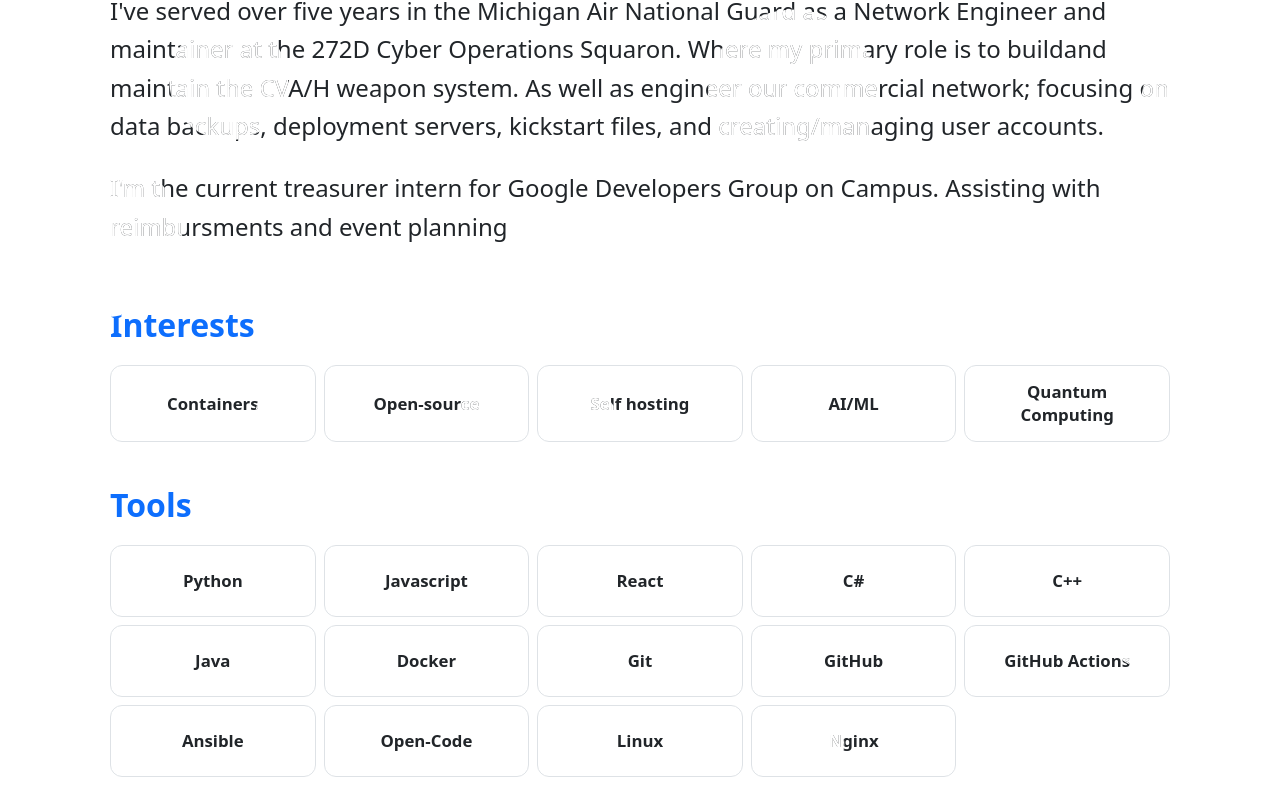
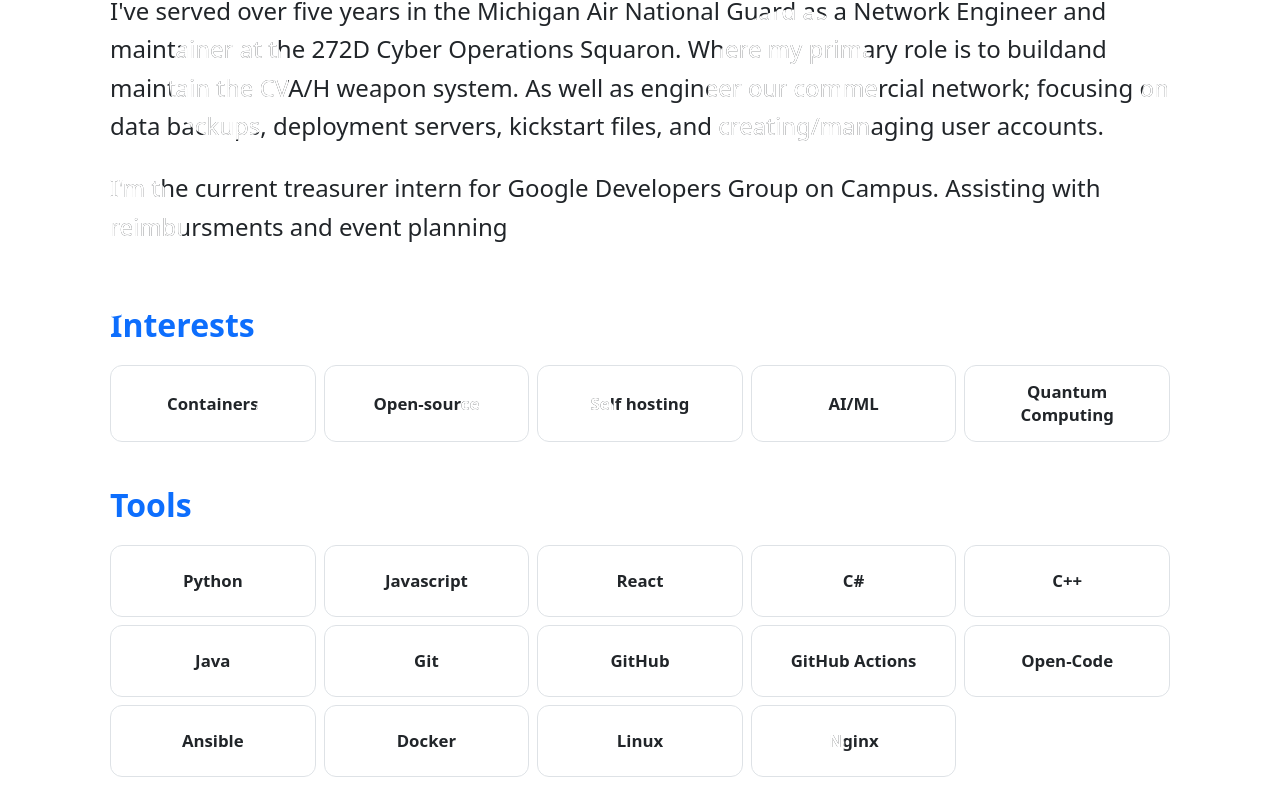
Before and after one commit to Aaron4554/web-portfolio, a React (Vite) app in the folder frontend/: page / in a window 1280 px wide. Shown: the part 1102-1911 px from the top of the page. Built offline with nearby package versions, Linux system fonts and the light colour scheme.

Commit message:
Sorting Tools section

```diff
--- a/frontend/src/components/Tools.tsx
+++ b/frontend/src/components/Tools.tsx
@@ -9,12 +9,12 @@ const TOOLS = [
   "C#",
   "C++",
   "Java",
-  "Docker",
   "Git",
   "GitHub",
   "GitHub Actions",
+  "Open-Code",
   "Ansible",
-  "Open-Code",
+  "Docker",
   "Linux",
   "Nginx",
 ];
```
